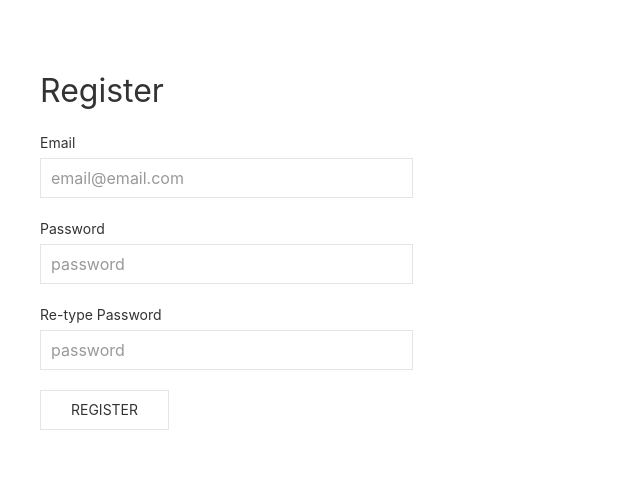
After one commit to ruddya/PHP-Login-System, a PHP site: page /register.php in a window 1280 px wide. The commit adds this page. Shown: the top 499 px of the page, without its empty margins (0-640 px from the left). Run offline with PHP 8.4, Linux system fonts and the light colour scheme.

Commit message:
Separating Login and Register Forms

```diff
--- /dev/null
+++ b/register.php
@@ -0,0 +1,49 @@
+<?php
+    //allow the config
+    define('__CONFIG__', true);
+    //require config
+    require_once "inc/config.php";
+?>
+<!DOCTYPE html>
+<html>
+    <head>
+        <title>Register</title>
+        <meta charset="utf-8">
+        <meta name="viewport" content="width=device-width, initial-scale=1">
+        <link rel="stylesheet" href="css/uikit.min.css" />
+        <script src="js/uikit.min.js"></script>
+        <script src="js/uikit-icons.min.js"></script>
+    </head>
+    <body>
+
+        <div class="uk-section uk-container">
+            <div class="uk-grid uk-child-width-1-3@s uk-child-width-1-1" uk-grid="">
+                <form class="uk-form-stacked js-register" autocomplete="off">
+                    <h2>Register</h2>
+                    <div class="uk-margin">
+                        <label class="uk-form-label" for="form-stacked-text">Email</label>
+                        <div class="uk-form-controls">
+                            <input class="uk-input" id="form-stacked-text" type="email" required="required" placeholder="email@email.com">
+                        </div>
+                    </div>
+                    <div class="uk-margin">
+                        <label class="uk-form-label" for="form-stacked-text">Password</label>
+                        <div class="uk-form-controls">
+                            <input class="uk-input" id="form-stacked-text" type="password" required="required" placeholder="password">
+                        </div>
+                    </div>
+                    <div class="uk-margin">
+                        <label class="uk-form-label" for="form-stacked-text">Re-type Password</label>
+                        <div class="uk-form-controls">
+                            <input class="uk-input" id="form-stacked-text" type="password" required="required" placeholder="password">
+                        </div>
+                    </div>
+                    <div class="uk-margin">
+                        <button class="uk-button uk-button-default" type="submit">Register</button>
+                    </div>
+                </form>
+            </div>
+        </div>
+        <?php require_once "inc/footer.php"; ?>
+    </body>
+</html>
```
Also changed, not shown: index.php (+8 -19 lines), login.php (added, +43 -0 lines).
